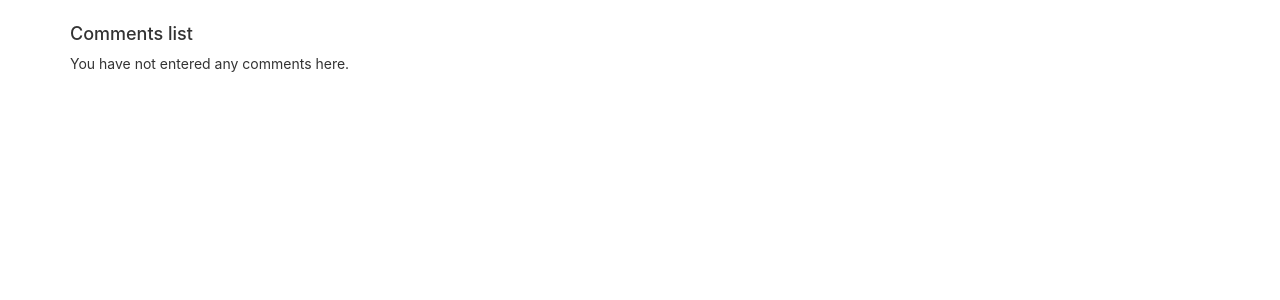
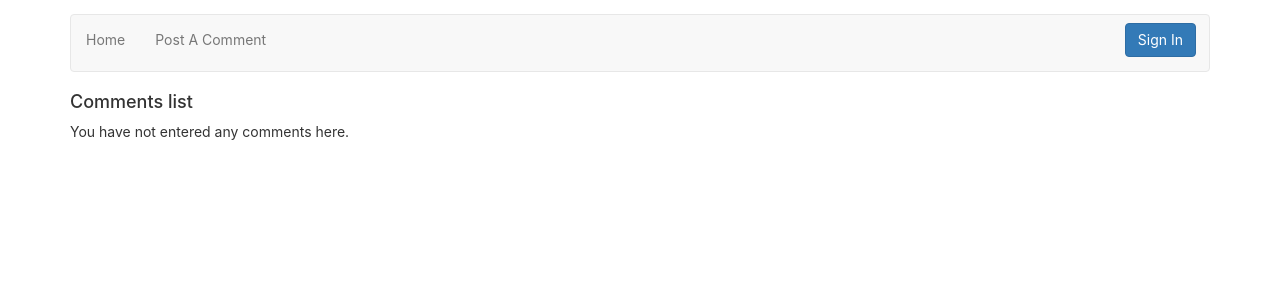
Before and after one commit to WendySanarwanto/udemy-advanced-react-and-redux, a React (Create React App) app in the folder testing/: page / in a window 1280 px wide. Shown: the top 300 px of the page. Built offline with nearby package versions, Linux system fonts and the light colour scheme.

Commit message:
Refactored App component by adding navigation bar with signin/out button and also connect it to auth reducer and changeAuth action creator

```diff
--- a/testing/src/components/App.jsx
+++ b/testing/src/components/App.jsx
@@ -1,19 +1,59 @@
-import React, { Component } from 'react';
-import { Route } from 'react-router-dom';
+import React from 'react';
+import { Link, Route } from 'react-router-dom';
+import { connect } from 'react-redux';
 
 import './App.css';
 import CommentBox from './CommentBox';
 import CommentList from './CommentList';
+import { changeAuth } from '../actions';
 
-class App extends Component {
-  render() {
+const signInOutButtonStyle =  { marginRight: '2em' };
+
+const App = props => {
+  const renderButton = () => {
+    const isSignedIn = props.auth;
+    if (isSignedIn) {
+      return <button className="navbar-btn btn btn-primary"
+                    style={ signInOutButtonStyle }
+                    onClick={ () => props.changeAuth(false) } >Sign Out</button>;
+    }
+
+    return <button className="navbar-btn btn btn-primary"
+                   style={ signInOutButtonStyle }
+                   onClick={ () => props.changeAuth(true) }>Sign In</button>;
+  }
+
+  const renderHeader = () => {
     return (
-      <div className="app container">
-        <Route path="/post" component={ CommentBox }/>
-        <Route path="/" exact component={ CommentList } />
-      </div>
+      <nav class="navbar navbar-default">
+        <ul className="nav navbar-nav">
+          <li>
+            <Link to="/">Home</Link>
+          </li>
+          <li>
+            <Link to="/post">Post A Comment</Link>
+          </li>
+        </ul>
+        <ul className="nav navbar-nav navbar-right">
+          <li>
+            { renderButton() }
+          </li>
+        </ul>
+      </nav>
     );
   }
+
+  return (
+    <div className="app container">
+      { renderHeader() }
+      <Route path="/post" component={ CommentBox }/>
+      <Route path="/" exact component={ CommentList } />
+    </div>
+  );
 }
 
-export default App;
+function mapStateToProps({ auth }) {
+  return { auth };
+}
+
+export default connect(mapStateToProps, { changeAuth })(App);
```
